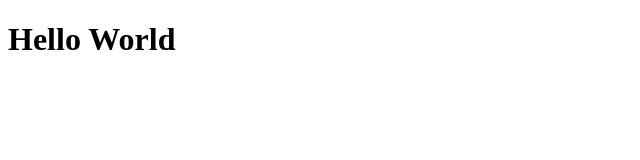
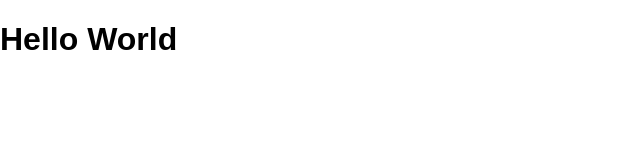
Before and after one commit to ckotak/ckotak.github.io, a plain HTML site: page index.html in a window 1280 px wide. Shown: the full height of the page, 0-640 px from the left. Drawn offline with nearby package versions, Linux system fonts and the light colour scheme.

Commit message:
Add pure.css framework

```diff
--- a/index.html
+++ b/index.html
@@ -1,7 +1,21 @@
 <!doctype html>
 <html lang="en">
   <head>
-  </head>
+    <meta charset="utf-8">
+    <meta name="viewport" content="width=device-width, initial-scale=1.0">
+    <meta name="description" content="A layout example that shows off a responsive pricing table.">
+    <title>Pricing Table &ndash; Layoutt Examples &ndash; Pure</title>
+
+    <link rel="stylesheet" href="https://unpkg.com/purecss@1.0.0/build/pure-min.css" integrity="sha384-" crossorigin="anonymous">
+
+    <!--[if lte IE 8]>
+        <link rel="stylesheet" href="https://unpkg.com/purecss@1.0.0/build/grids-responsive-old-ie-min.css">
+    <![endif]-->
+    <!--[if gt IE 8]><!-->
+        <link rel="stylesheet" href="https://unpkg.com/purecss@1.0.0/build/grids-responsive-min.css">
+    <!--<![endif]-->
+
+</head>
   <body>
     <h1>Hello World</h1>
   </body>
```
